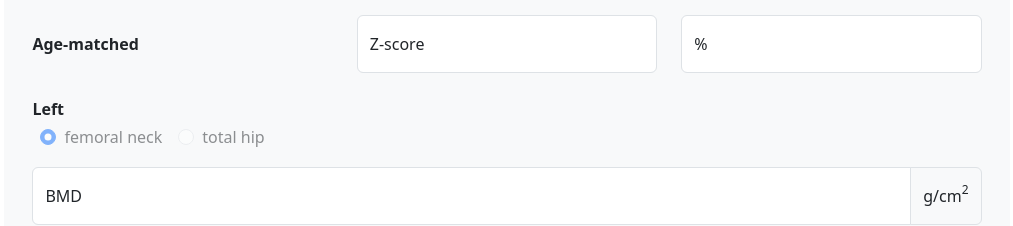
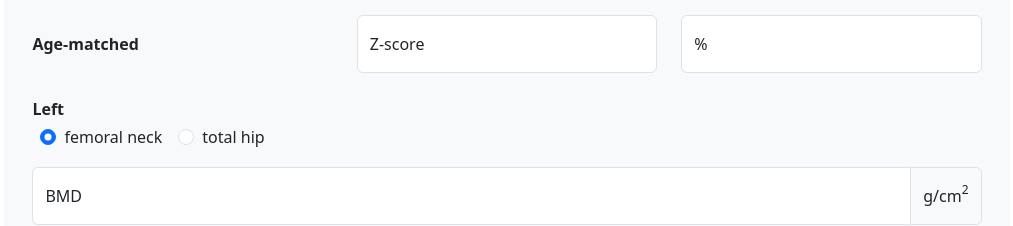
Before and after one commit to alyssasenatin/dxa-report-generator, a React (Vite) app: page / in a window 1280 px wide. Shown: the part 1070-1296 px from the top of the page, without its empty margins (133-1146 px from the left). Built offline with nearby package versions, Linux system fonts and the light colour scheme.

Commit message:
Enable setting of left and right sites separately

```diff
--- a/src/components/DxaReportForm/helpers.ts
+++ b/src/components/DxaReportForm/helpers.ts
@@ -146,6 +146,7 @@ export const getInterpretationNoZScore = (
   {
     ageMatchedPercent: leftZPercent,
     bmd: leftBmd,
+    leftSite,
     youngAdultPercent: leftTPercent,
     youngAdultTScore: leftTScore,
   }: LeftTestResult,
@@ -183,7 +184,7 @@ and ${lumbarZPercent == 100 ? 'not' : `${100 - lumbarZPercent} %`} diminished wh
   }${
     leftBmd && rightBmd
       ? `
-The right and left ${rightSite === LeftRightSite.FEMORAL_NECK ? 'femoral neck' : 'total hip'} \
+The ${rightSite === leftSite ? `right and left ${rightSite}` : `right ${rightSite} and left ${leftSite}`} \
 BMDs of ${rightBmd} g/cm2 and ${leftBmd} g/cm2 (T-scores: ${rightTScore} right, ${leftTScore} left\
 ) respectively are \
 ${rightTPercent == 100 && leftTPercent == 100 ? 'not' : `${100 - rightTPercent} % and ${100 - leftTPercent} %`} \
--- a/src/components/DxaReportForm/index.tsx
+++ b/src/components/DxaReportForm/index.tsx
@@ -106,13 +106,6 @@ const DxaReportForm = ({
     setValue(FormField.BMI_CLASSIFICATION, bmiClassification);
   }, [height, weight, setValue]);
 
-  // Set Right Site
-  useEffect(() => {
-    if (leftSite !== rightSite) {
-      setValue(`${ResultType.LEFT}.${FormField.LEFT_SITE}`, rightSite);
-    }
-  }, [left, leftSite, right, rightSite, setValue]);
-
   // Set Interpretation
   useEffect(() => {
     setValue(
@@ -130,6 +123,7 @@ const DxaReportForm = ({
     leftZPercent,
     leftZScore,
     leftBmd,
+    leftSite,
     leftTPercent,
     leftTScore,
     lumbar,
@@ -478,7 +472,6 @@ const DxaReportForm = ({
               label: value,
               value,
             }))}
-            disabled
             inline
           />
         </div>
```
